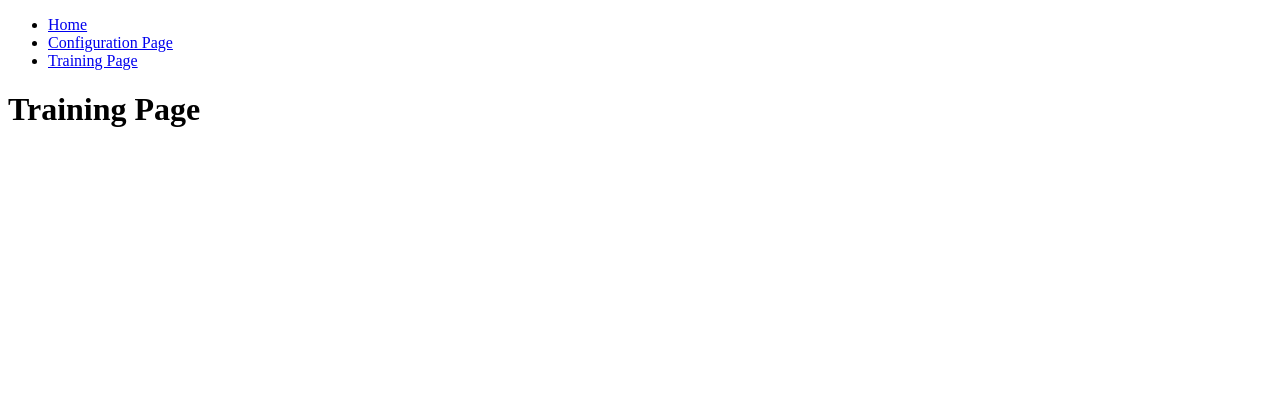
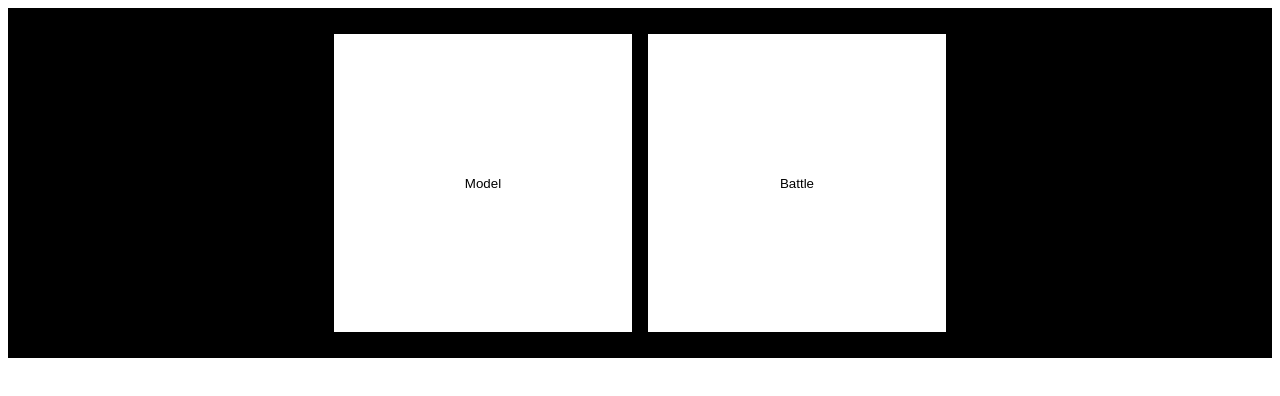
Before and after one commit to jirheee/CS492-Team-Project, a React (Create React App) app in the folder Client/: page / in a window 1280 px wide. Shown: the top 396 px of the page. Built offline with nearby package versions, Linux system fonts and the light colour scheme.

Commit message:
feat: implement basic ui flow

```diff
--- a/Client/src/App.js
+++ b/Client/src/App.js
@@ -1,43 +1,16 @@
 import React from "react";
-import {
-  BrowserRouter as Router,
-  Switch,
-  Route,
-  Link
-} from "react-router-dom";
+import { BrowserRouter as Router, Switch, Route } from "react-router-dom";
 
-import { ConfigurationPage, TrainingPage, HomePage } from "./Pages";
+import { HomePage, BattlePage, ModelPage } from "./Pages";
 
 export default function App() {
   return (
     <Router>
-      <div>
-        <nav>
-          <ul>
-            <li>
-              <Link to="/">Home</Link>
-            </li>
-            <li>
-              <Link to="/config">Configuration Page</Link>
-            </li>
-            <li>
-              <Link to="/training">Training Page</Link>
-            </li>
-          </ul>
-        </nav>
-
-        <Switch>
-          <Route path="/config">
-            <ConfigurationPage />
-          </Route>
-          <Route path="/training">
-            <TrainingPage />
-          </Route>
-          <Route path="/">
-            <HomePage/>
-          </Route>
-        </Switch>
-      </div>
+      <Switch>
+        <Route path="/model" component={ModelPage} />
+        <Route path="/battle" component={BattlePage} />
+        <Route path="/" component={HomePage} />
+      </Switch>
     </Router>
   );
 }
--- /dev/null
+++ b/Client/src/Components/HoverBoxButton/HoverBoxButton.css
@@ -0,0 +1,12 @@
+.HoverBoxButton {
+  width: 300px;
+  height: 300px;
+  background-color: white;
+  border: 0.1px solid black;
+  margin: 7px;
+  padding: 0;
+}
+
+.HoverBoxButton:hover {
+  background-color: gray;
+}
--- /dev/null
+++ b/Client/src/Components/HoverBoxButton/index.js
@@ -0,0 +1,25 @@
+import { useState } from "react";
+import "./HoverBoxButton.css";
+
+const HoverBoxButton = props => {
+  const [showHover, setShowHover] = useState(false);
+
+  return (
+    <button
+      className="HoverBoxButton"
+      onMouseEnter={() => setShowHover(true)}
+      onMouseLeave={() => setShowHover(false)}
+    >
+      {showHover ? (
+        <div>{props?.hoverText ?? "default hover text"}</div>
+      ) : (
+        <div>
+          <img src={props?.img} alt=""></img>
+          {props?.text ?? "default text"}
+        </div>
+      )}
+    </button>
+  );
+};
+
+export default HoverBoxButton;
--- /dev/null
+++ b/Client/src/Pages/BattlePage.js
@@ -0,0 +1,41 @@
+import { Link, Route } from "react-router-dom";
+import HoverBoxButton from "../Components/HoverBoxButton";
+
+const InGame = () => {
+  return <h1>InGame</h1>;
+};
+
+const MatchTypeSelection = ({ match }) => {
+  return (
+    <div className="HoverBoxBtnConatiner">
+      <Link to={`${match.path}/ingame`}>
+        <HoverBoxButton
+          text="Random Match"
+          imgSrc={null}
+          hoverText="Random match with other agents"
+        />
+        <HoverBoxButton
+          text="Choose Opponent"
+          imgSrc={null}
+          hoverText="Choose an agent you want to battle"
+        />
+        <HoverBoxButton
+          text="Battle your agent!"
+          imgSrc={null}
+          hoverText="Battle your Agent"
+        />
+      </Link>
+    </div>
+  );
+};
+
+const BattlePage = ({ match }) => {
+  return (
+    <>
+      <Route exact path={match.path} component={MatchTypeSelection} />
+      <Route path={`${match.path}/ingame`} component={InGame} />
+    </>
+  );
+};
+
+export default BattlePage;
--- a/Client/src/Pages/HomePage.js
+++ b/Client/src/Pages/HomePage.js
@@ -1,5 +1,25 @@
+import { Link } from "react-router-dom";
+import HoverBoxButton from "../Components/HoverBoxButton";
+
 const HomePage = () => {
-    return <h1>Training Page</h1>
-}
+  return (
+    <div className="HoverBoxBtnConatiner">
+      <Link to="/model">
+        <HoverBoxButton
+          text="Model"
+          imgSrc={null}
+          hoverText="Build & Train you own Agent"
+        />
+      </Link>
+      <Link to="/battle">
+        <HoverBoxButton
+          text="Battle"
+          imgSrc={null}
+          hoverText="Battle your agents with other Agents"
+        />
+      </Link>
+    </div>
+  );
+};
 
 export default HomePage;
--- /dev/null
+++ b/Client/src/Pages/ModelPage.js
@@ -0,0 +1,44 @@
+import { Link, Route } from "react-router-dom";
+import HoverBoxButton from "../Components/HoverBoxButton";
+// import NeuralNet from "../Components/Neuralnet/Neuralnet";
+
+const TrainPage = () => {
+  return <h1>Train Model</h1>;
+};
+
+const CreatePage = () => {
+  return <h1>Create Model</h1>;
+};
+
+const CreateTrainSelection = ({ match }) => {
+  return (
+    <div className="HoverBoxBtnConatiner">
+      <Link to={`${match.path}/create`}>
+        <HoverBoxButton
+          text="Create"
+          imgSrc={null}
+          hoverText="Build an Agent"
+        />
+      </Link>
+      <Link to={`${match.path}/train`}>
+        <HoverBoxButton
+          text="Train"
+          imgSrc={null}
+          hoverText="Train your Agent"
+        />
+      </Link>
+    </div>
+  );
+};
+
+const ModelPage = ({ match }) => {
+  return (
+    <>
+      <Route exact path={match.path} component={CreateTrainSelection} />
+      <Route path={`${match.path}/create`} component={CreatePage} />
+      <Route path={`${match.path}/train`} component={TrainPage} />
+    </>
+  );
+};
+
+export default ModelPage;
--- a/Client/src/Pages/TrainingPage.js
+++ /dev/null
@@ -1,5 +0,0 @@
-const TrainingPage = () => {
-    return <h1>Training Page</h1>
-}
-
-export default TrainingPage;
--- a/Client/src/Pages/index.js
+++ b/Client/src/Pages/index.js
@@ -1,9 +1,4 @@
-import ConfigurationPage from "./ConfigurationPage";
-import TrainingPage from "./TrainingPage";
+import BattlePage from "./BattlePage";
+import ModelPage from "./ModelPage";
 import HomePage from "./HomePage";
-
-export {
-    ConfigurationPage,
-    TrainingPage,
-    HomePage
-}
+export { BattlePage, ModelPage, HomePage };
--- /dev/null
+++ b/Client/src/style.css
@@ -0,0 +1,13 @@
+.HoverBoxBtnConatiner {
+  width: 100%;
+  height: 350px;
+  background-color: black;
+  fill-opacity: 0.3;
+  display: flex;
+  flex-direction: row;
+  margin: 0;
+  padding: 0;
+  align-items: center;
+  justify-content: center;
+  box-shadow: inset;
+}
```
Also changed, not shown: Client/src/index.js (+7 -6 lines).
